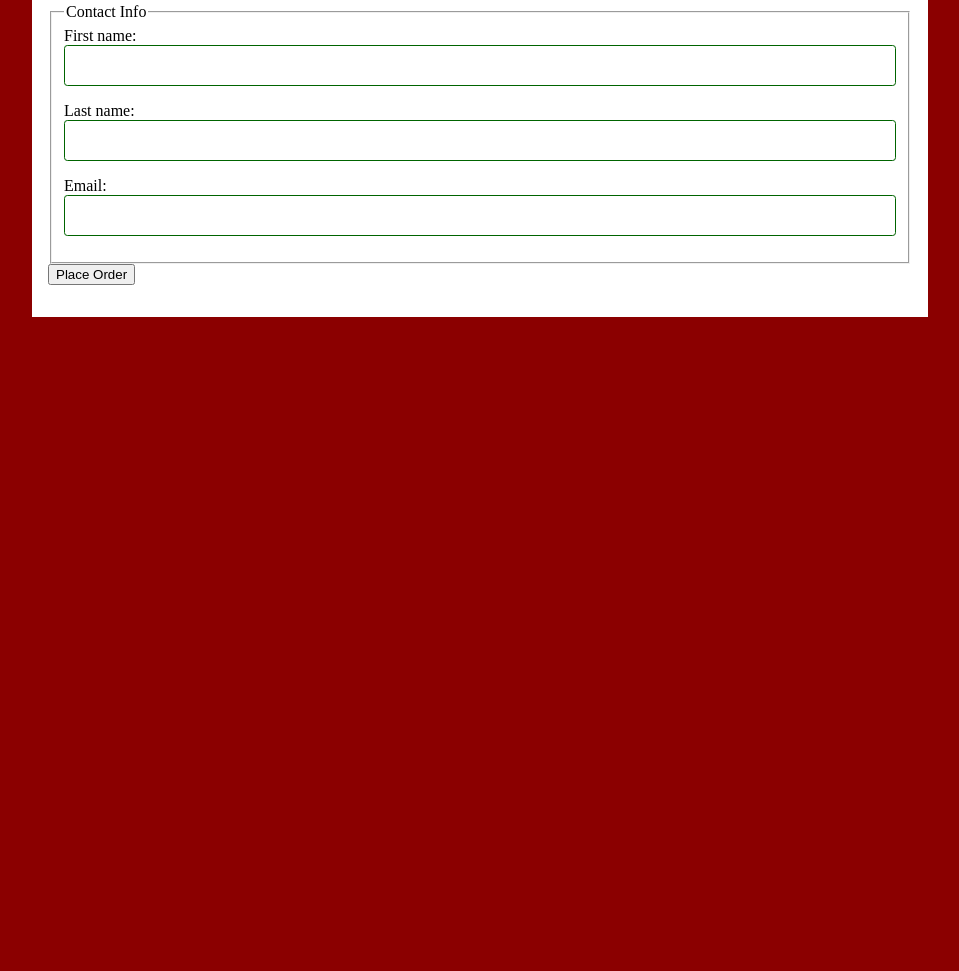
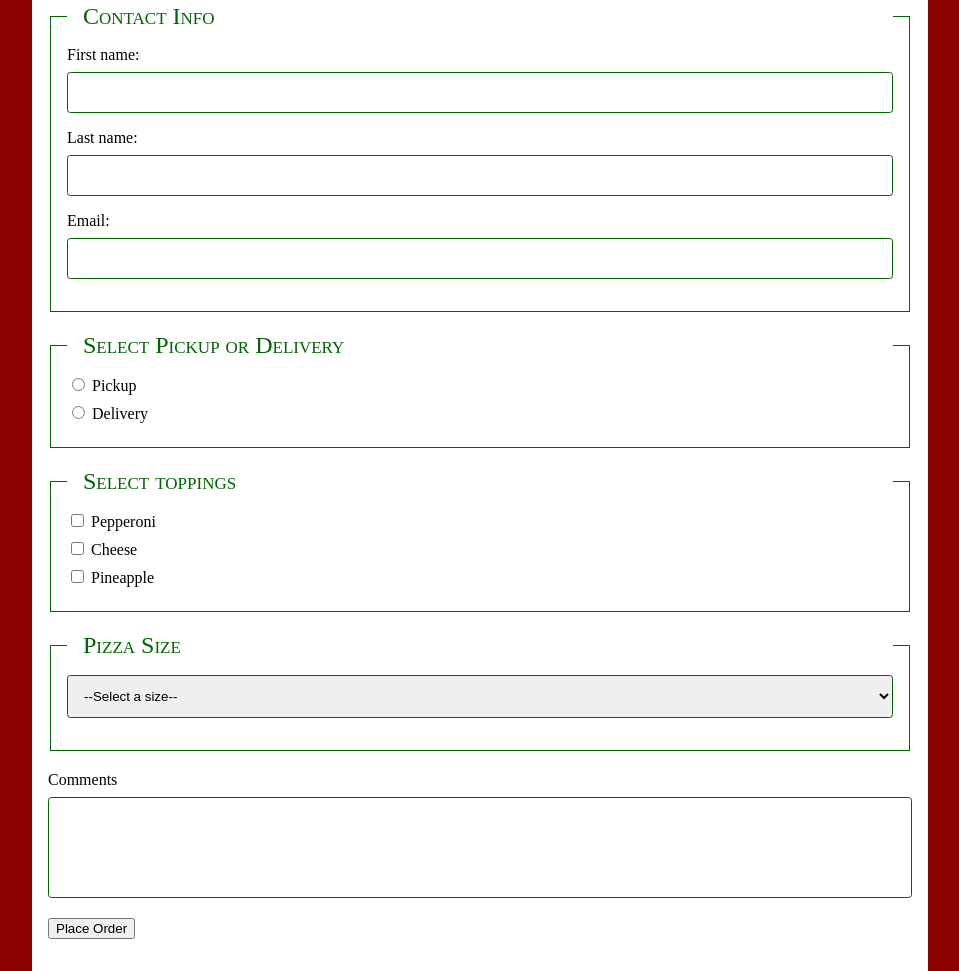
Before and after one commit to rrmez2005-pixel/Pizza, a plain HTML site: page index.html in a window 1280 px wide. Shown: the part 331-1302 px from the top of the page, without its empty margins (160-1119 px from the left). Before the commit the page ends 800 px from the top, so only its background shows below. Drawn offline with Linux system fonts and the light colour scheme.

Commit message:
added new comments,sizes and toppigs

```diff
--- a/index.html
+++ b/index.html
@@ -31,9 +31,59 @@
         <label for="email"> Email: </label>
         <input type="email" id="email" name="email">
        </fieldset>
-       <button type="submit" id="order-button"> Place Order </button>
 
-    </form>
+       <!-- Pickup or Delivery -->
+            <fieldset>
+                <legend>Select Pickup or Delivery</legend>
+                <label for="pickup">
+                    <input type="radio" id="pickup" name="method" value="pickup">
+                    Pickup
+                </label>
+                <label for="delivery">
+                    <input type="radio" id="delivery" name="method" value="delivery">
+                    Delivery
+                </label>
+            </fieldset>
+
+      <fieldset>
+        <legend>Select toppings</legend>
+        <label for="pepperoni">
+          <input type="checkbox" id="pepperoni"
+                  name="toppings[]" value="pepperoni">
+                  Pepperoni
+        </label>
+        <label for="cheese">
+          <input type="checkbox" id="cheese"
+                  name="toppings[]" value="cheese">
+                  Cheese
+        </label>
+        <label for="Pineapple">
+          <input type="checkbox" id="Pineapple"
+                  name="toppings[]" value="Pineapple">
+                  Pineapple
+        </label>
+      </fieldset>
+
+      <!--Select pizza size-->
+      <fieldset>
+        <legend>Pizza Size</legend>
+        <select id="size" name="size">
+          <option value="none"> --Select a size-- </option>
+          <option value="small">small</option>
+          <option value="medium">medium</option>
+          <option value="large">large</option>
+        </select>
+       </fieldset>
+
+
+       <!--Comment field-->
+       <label for="--comment"> Comments</label>
+       <textarea rows="5" id="comment" name="comment"></textarea>
+
+         <button type="submit" id="order-button"> Place Order </button>
+
+      </form>
   </div>
+
 </body>
 </html>
--- a/styles/pizza-styles.css
+++ b/styles/pizza-styles.css
@@ -45,10 +45,33 @@ body {
   font-size: 1rem;
 }
 
-input[type=text], input[type="email"] {
+input[type=text], input[type="email"], select, textarea {
   width: 100%;
   border: 1px solid darkgreen;
   border-radius: .25em;
   margin: 0rem 0rem 1rem;
   padding: .75rem;
 }
+
+legend {
+  color: darkgreen;
+  font-variant: small-caps;
+  font-size: 1.5rem;
+  padding-left: 1rem;
+  width: 100%
+}
+
+fieldset {
+  border: 1px solid darkgreen;
+  padding: 1rem;
+  margin-bottom: 1.25rem;
+}
+
+label {
+  display: block;
+  padding-bottom: 0.5rem;
+}
+
+textarea {
+  resize: none;
+}
```
